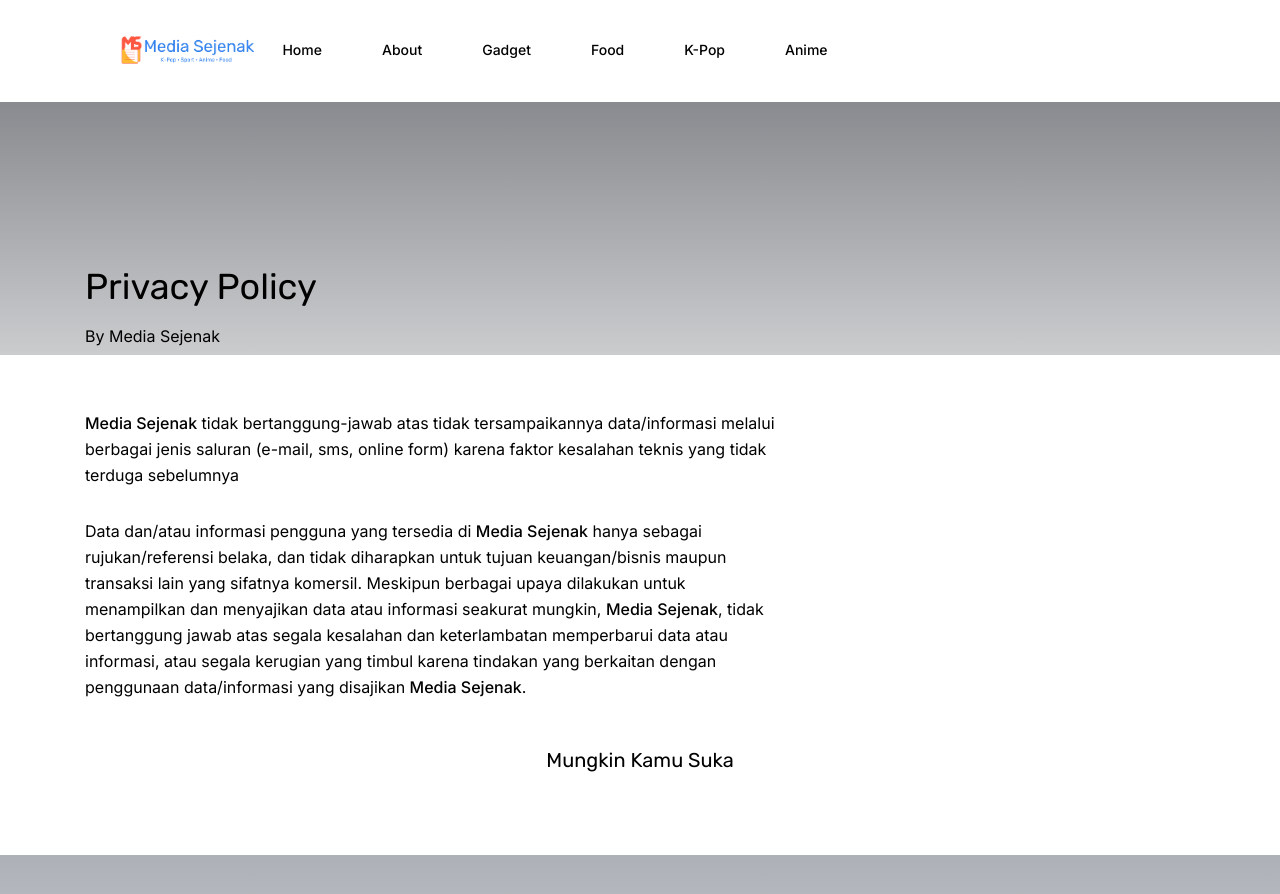
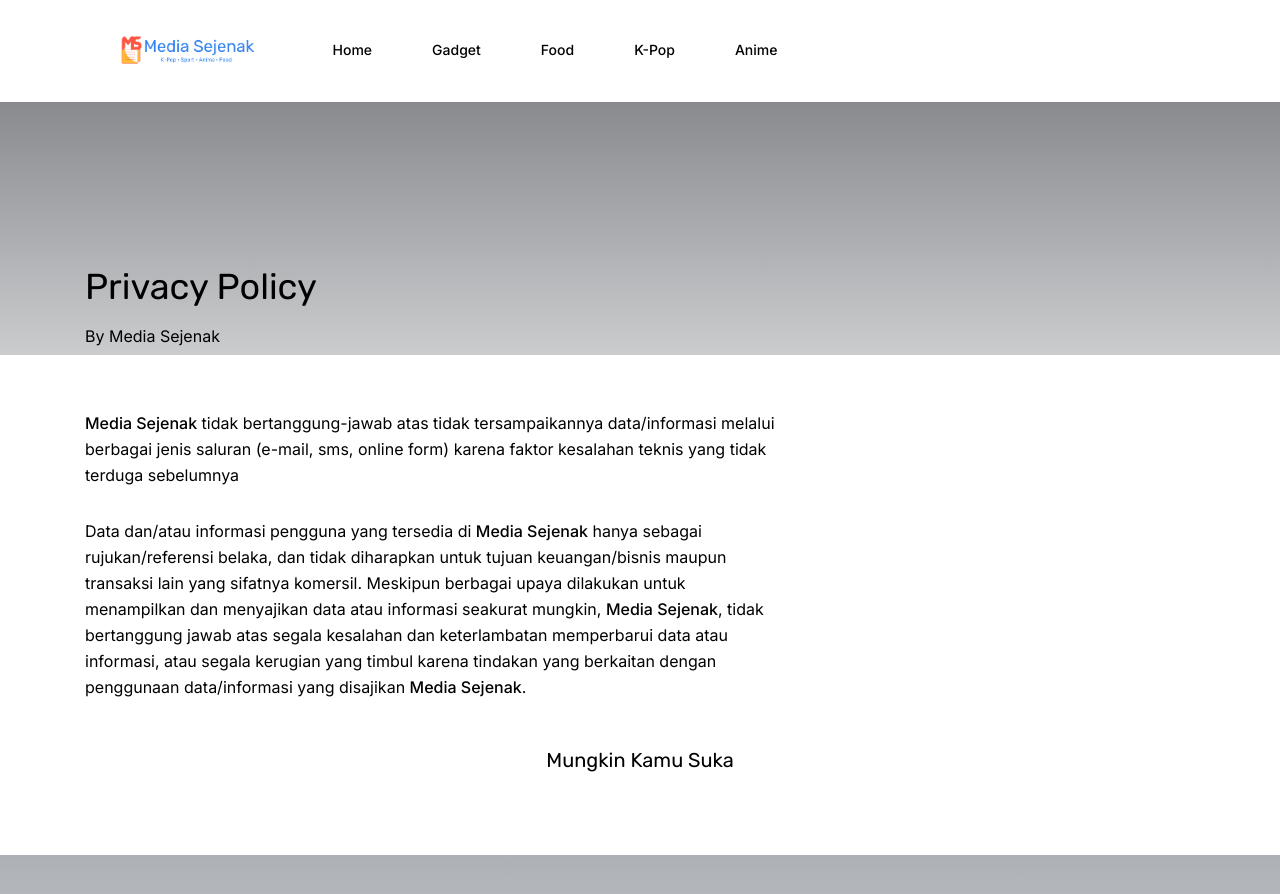
Before and after one commit to mediasejenak/mediasejenak.github.io, a Jekyll site: the page built from _pages/privacy-policy.md, in a window 1280 px wide and 900 px high. Shown: the top 894 px of the window. Built offline with Jekyll 4.4.1, drawn with Linux system fonts in a browser that asks for light colours; a script that is not in the unit is left out; comment, search, counter and statistics services are not loaded.

Commit message:
Update header.html

```diff
--- a/_includes/header.html
+++ b/_includes/header.html
@@ -15,10 +15,9 @@
 
 						<ul class="header__nav">
 					        <li class="header__nav-item"><a class="header__nav-link" href="{{ site.url }}">Home</a></li>
-					        <li class="header__nav-item"><a class="header__nav-link" href="{{ site.url }}/about.html">About</a></li>
-                                                {% for tag in site.tags %}
-                                                <li class="header__nav-item"><a class="header__nav-link" href="{{ site.baseurl }}/tag/{{ tag[0] }}">{{ tag[0] }}</a></li>
-                                                {% endfor %}
+					        {% for tag in site.tags %}
+                            <li class="header__nav-item"><a class="header__nav-link" href="{{ site.baseurl }}/tag/{{ tag[0] }}">{{ tag[0] }}</a></li>
+                            {% endfor %}
 						</ul>
 
 						<div class="header__actions">
```
